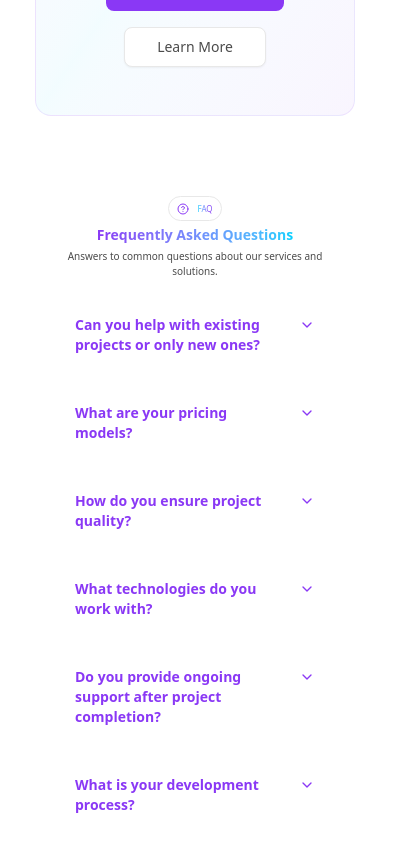
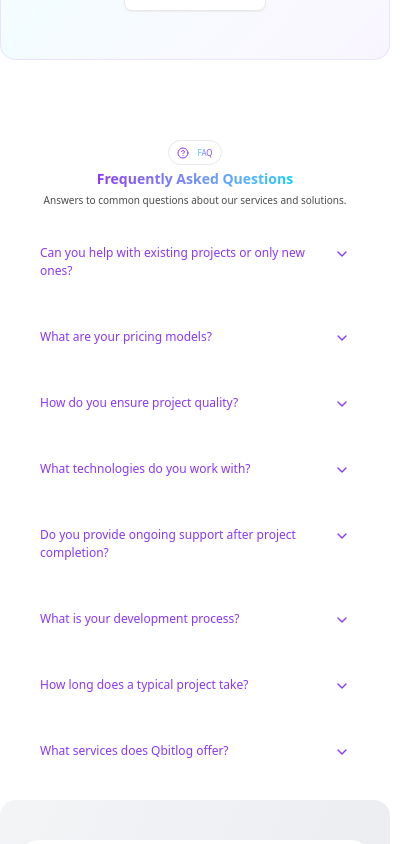
Before and after one commit to pramodqbit/main-website, a Next.js app: page /services in a window 390 px wide. Shown: the part 2360-3204 px from the top of the page, 411 px wide, since content can reach past the window. Built offline with nearby package versions, Linux system fonts and the light colour scheme.

Commit message:
style: enhance component layouts and global styles for improved responsiveness, including adjustments to container widths, label formatting, and text sizes

```diff
--- a/app/contact-us/_components/contact-form/index.tsx
+++ b/app/contact-us/_components/contact-form/index.tsx
@@ -165,9 +165,9 @@ export default function ContactForm() {
 				<div className='space-y-2'>
 					<Label
 						htmlFor='projectInfo'
-						className='text-sm font-medium text-gray-700'>
-						Project Information{" "}
-						<span className='text-gray-500 font-normal text-xs'>
+						className='text-sm font-medium text-gray-700 flex flex-col md:flex-row items-start'>
+						<span className=''>Project Information </span>
+						<span className='text-gray-500 font-normal text-xs '>
 							Please provide details about your project requirements.
 						</span>
 					</Label>
--- a/app/globals.css
+++ b/app/globals.css
@@ -177,7 +177,7 @@
 }
 
 .container {
-	@apply max-w-[320px] sm:max-w-[400px] md:max-w-[720px] lg:max-w-[1000px] xl:max-w-[1200px] 2xl:max-w-[1400px] mx-auto;
+	@apply max-w-[390px] sm:max-w-[480px] md:max-w-[720px] lg:max-w-[1000px] xl:max-w-[1200px] 2xl:max-w-[1400px] mx-auto;
 }
 
 .seven-segment-font {
--- a/components/global/faq/index.tsx
+++ b/components/global/faq/index.tsx
@@ -64,7 +64,7 @@ export default function FAQ() {
 									key={index}
 									value={`item-${index}`}
 									className='border-border/50'>
-									<AccordionTrigger className='cursor-pointer text-sm lg:text-lg font-semibold text-primary hover:text-primary transition-colors px-2'>
+									<AccordionTrigger className='cursor-pointer text-sm lg:text-lg text-[12px] md:font-semibold text-primary hover:text-primary transition-colors px-2'>
 										{faq.question}
 									</AccordionTrigger>
 									<AccordionContent className='text-[10px] lg:text-base text-foreground/70 leading-relaxed px-2'>
--- a/components/global/footer/index.tsx
+++ b/components/global/footer/index.tsx
@@ -181,7 +181,7 @@ export default function Footer() {
 								Subscribe to our newsletter for the latest updates and insights.
 							</p>
 						</div>
-						<div className='flex gap-2 w-full md:w-auto'>
+						<div className='flex gap-2 w-full flex-col md:flex-row md:w-auto '>
 							<input
 								type='email'
 								placeholder='Enter your email'
--- a/components/global/our-marque/index.tsx
+++ b/components/global/our-marque/index.tsx
@@ -13,7 +13,7 @@ const MarqueeCard = ({
 	return (
 		<div className={cn("flex items-center justify-center gap-2", className)}>
 			{icon}
-			<p className='lg:text-[24px] text-[16px]'>{label}</p>
+			<p className='lg:text-[24px] text-[14px]'>{label}</p>
 		</div>
 	);
 };
@@ -29,7 +29,7 @@ export default function OurMarque({
 				<p className='lg:text-[16px] text-[10px]  font-bold text-left md:text-right'>
 					What sets us apart
 				</p>
-				<p className='lg:text-[12px] text-[8px] text-gray-500 text-justify md:text-right'>
+				<p className='hidden lg:block lg:text-[12px] text-[8px] text-gray-500 text-justify md:text-right'>
 					Reliable delivery, robust security, fair pricing, and unmatched
 					flexibility guaranteed.
 				</p>
```
